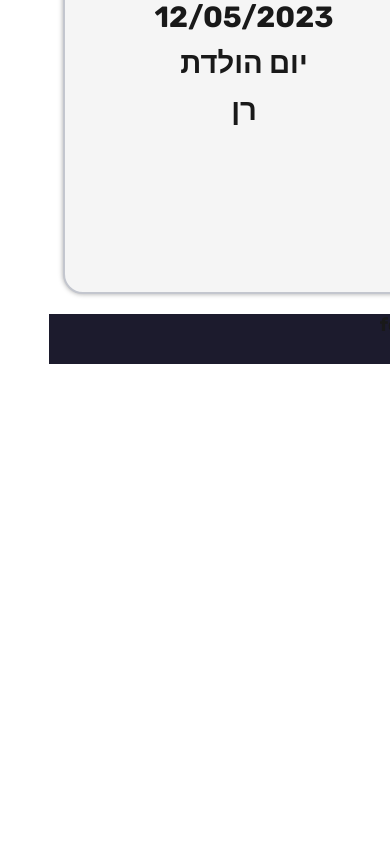
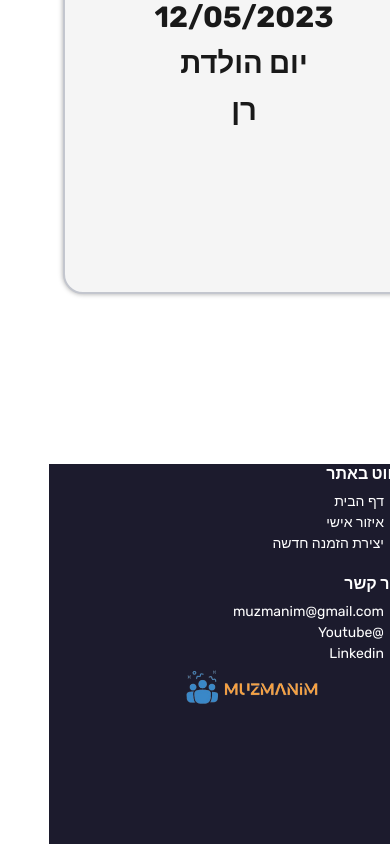
Before and after one commit to Muzmanim-Digital-Event-Invitation/Muzmanim-Frontend, a React (Vite) app: page /dashboard in a window 390 px wide. Shown: the part 2530-3374 px from the top of the page. Before the commit the page ends 2894 px from the top, so only its background shows below. Built offline with nearby package versions, Linux system fonts and the light colour scheme; a web font is replaced by a local one.

Commit message:
edit footer component and css

```diff
--- a/src/Components/Content/Dashboard/Dashboard.scss
+++ b/src/Components/Content/Dashboard/Dashboard.scss
@@ -20,6 +20,7 @@
 
     .events_container {
         margin-top: 20px;
+        margin-bottom: 150px;
         display: flex;
         flex-direction: row;
         justify-content: center;
--- a/src/Components/Content/Dashboard/Dashboard.tsx
+++ b/src/Components/Content/Dashboard/Dashboard.tsx
@@ -7,7 +7,7 @@ function Dashboard(): JSX.Element {
         <div className="Dashboard">
             <h1>איזור אישי</h1>
             <div>
-                <button className="btn create_event_btn">ליצירת הזמנה חדשה</button>
+                <button className="btn create_event_btn" onClick={() => navigate('/newEvent')}>ליצירת הזמנה חדשה</button>
             </div>
             <div className="events_container">
 
--- a/src/Components/Content/HomePage/HomePage.scss
+++ b/src/Components/Content/HomePage/HomePage.scss
@@ -119,7 +119,7 @@
     .recommend_container {
         flex-direction: column;
         width: 100%;
-        padding: 20px;
+        // padding: 20px;
         background-color: var(--main-clr);
 
 
@@ -129,6 +129,7 @@
         }
 
         .all_reviews {
+            height: 350px;
             display: flex;
             align-items: start;
             justify-content: center;
--- a/src/Components/Footer/Footer.scss
+++ b/src/Components/Footer/Footer.scss
@@ -5,3 +5,239 @@
     height: 50px;
     background-color: var(--sec-bg-clt);
 }
+
+.Footer {
+    width: 100%;
+    display: flex;
+    margin: 0 auto;
+    direction: rtl;
+}
+
+
+
+/* body {
+    width: 100vw;
+    height: 100vh;
+    display: flex;
+    align-items: flex-end;
+    overflow: hidden;
+} */
+ul { list-style: none; }
+a { text-decoration: unset; }
+a:hover { text-decoration: underline; }
+ul > li > a { color:#fff; }
+ul > li { line-height: 1.5em; }
+
+.footer ul {
+    padding-right: 20px;
+}
+
+.footer {
+    display: block;
+    width: 100%;
+    position: relative;
+    /* background: #619d66; */
+    background: var(--sec-bg-clt);
+    padding: 135px 25px 50px 25px;
+    height: 140px;
+}
+.footer-start {
+    display: flex;
+    position: relative;
+    align-items: center;
+    justify-content: space-between;
+    max-width: 1280px;
+    width: 90%;
+    margin: auto;
+    padding: 20px 100px;
+    background: #58E5A5;
+    border-radius: 14px;
+}
+.start-learning {
+    width: 90%;
+    display: flex;
+    margin: 0 auto;
+    position: absolute;
+    left: 0;
+    right: 0;
+    top: -150px;
+}
+.footer .inner {
+    display: flex;
+    align-items: self-start;
+    justify-content: space-between;
+    column-gap: 20px;
+    row-gap: 20px;
+    max-width: 1180px;
+    padding-right: 35px;
+    margin: auto;
+    text-align: left;
+}
+
+.main-logo {
+    position: relative;
+    display: flex;
+    align-items: center;
+}
+.main-logo .logo {
+    display: inline-block;
+    width: 200px;
+    height: 40px;
+    margin-right: 10px;
+}
+@media only screen and (max-width: 942px) {
+    .main-logo .logo {
+        text-align: center;
+        width: 140px;
+    }
+}
+@media only screen and (max-width: 500px) {
+    .main-logo .logo {
+        position: absolute;
+        bottom: -20px;
+        width: 150px;
+        left: 30%;
+    }
+
+    .last_column {
+        margin-bottom: 50px;
+    }
+}
+    .main-logo .logo > img {
+    display: block;
+    width: 100%;
+    min-width: 40px;
+}
+.logo-info {
+    text-align: left;
+    line-height: 20px;
+}
+.text {
+    font-size: 17px;
+    line-height: 17px;
+    color: #fff;
+    letter-spacing: .18em;
+    font-weight: 600;
+    text-align: right;
+}
+.copyright {
+    color: #fff;
+    font-size: 12px;
+    line-height: 12px;
+}
+.footer .column {
+    width: 100%;
+    font-size: 14px;
+    text-align: right;
+
+}
+.footer .column .column-title {
+    font-weight: 700;
+    font-size: 16px;
+    margin-bottom: 0.5em;
+    color: #fff;
+}
+.footer .column .column-title:not(:first-child) {
+    margin-top: 1em;
+}
+.illustration {
+    left: 8%;
+    position: absolute;
+    top: -28px;
+}
+a.button {
+    display: inline-flex;
+    position: relative;
+    cursor: pointer;
+    height: 60px;
+    margin-right: 20px;
+    flex-direction: row;
+    align-items: center;
+    overflow: hidden;
+    background: #fff;
+    color: #55B85E;
+    border-radius: 36px;
+    font-size: 16px;
+    font-weight: 700;
+    padding: 0 30px;
+    text-decoration: unset;
+    box-shadow: 0px 24px 74px rgb(60 0 189 / 20%);
+}
+.section-title {
+    font-size: 44px;
+    font-weight: 700;
+    color: #fff;
+
+}
+.section-sub-heading {
+    font-size: 22px;
+    font-weight: 400;
+    color: #fff;
+}
+.section-sub-heading span {
+    opacity: 0.85;
+
+}
+.section-sub-heading strong {
+    font-weight: 600;
+}
+
+.newsletter_modal_btn {
+    width: 40%;
+    padding: 10px 0;
+    background-color: #2ccd85;
+    border: none;
+    outline: 1px solid #252525;
+    color: #252525;
+    box-shadow: 0px 0px 6px -2px #252525;
+    border-radius: 20px;
+    font-size: 18px;
+    cursor: pointer;
+}
+.newsletter_modal_btn:hover {
+    transition: 0.2s;
+    background-color: #27c27c;
+}
+
+@media only screen and (max-width: 990px) and (min-width: 200px) {
+    body {
+        /* height: 200vh; */
+        overflow-y: scroll;
+        overflow-x: hidden;
+    }
+    .footer {
+        height: 380px;
+        padding: 0%;
+    }
+
+    .footer .inner {
+        display: grid;
+        margin-left: 30px;
+        grid-template-columns: repeat(auto-fit, minmax(200px, 1fr));
+    }
+    .start-learning {
+        position: unset;
+    }
+    .footer-start {
+        width: 100%;
+        display: block;
+        padding: 30px 20px;
+        margin: 30px 0;
+    }
+    .section-title {
+        font-size: 30px;
+    }
+    .section-sub-heading {
+        font-size: 18px;
+    }
+    footer.footer {
+        padding-top: 0;
+    }
+    a.button {
+        height: 50px;
+        margin-top: 10px;
+    }
+    .column.is-logo {
+        order: 4;
+    }
+}
--- a/src/Components/Footer/Footer.tsx
+++ b/src/Components/Footer/Footer.tsx
@@ -1,9 +1,45 @@
+import { Link } from "react-router-dom";
 import "./Footer.scss";
+import logo from "../../assets/logo-muzmanim.png"
 
 function Footer(): JSX.Element {
     return (
         <div className="Footer">
-            <h3>footer</h3>
+             <footer className="footer">
+        <div className="inner">
+            <div className="column is-logo">
+                <a href="#" className="main-logo">
+                    <div className="logo">
+                        <img src={logo} alt="Muzmanim Logo"/>
+                    </div>
+                </a>
+            </div>
+            <div className="column is-nav">
+                <div className="column-title">ניווט באתר</div>
+                <ul>
+                    <li> <Link to="/">דף הבית</Link></li>
+                    <li> <Link to="/dashboard">איזור אישי</Link></li>
+                    <li> <Link to="/newEvent">יצירת הזמנה חדשה</Link></li>
+                </ul>
+            </div>
+            <div className="column is-nav">
+                <div className="column-title">צור קשר</div>
+                <ul>
+                    <li><a href="#"><i className="fa fa-envelope-open"></i> muzmanim@gmail.com</a></li>
+                    <li><a href="#"><i className="fa fa-twitter"></i>@Youtube</a></li>
+                    <li><a href="#"><i className="fa fa-linkedin"></i>Linkedin</a></li>
+                </ul>
+            </div>
+            {/* <div className="column is-nav last_column">
+                <div className="column-title">בלוג</div>
+                <ul>
+                    <li> <Link to="/blog-post-1">"היתרונות של למידת אנגלית"</Link></li>
+                    <li> <Link to="/blog-post-2">"מעבר מעברית לאנגלית טיפים וטכניקות"</Link></li>
+                    <li> <Link to="/blog-post-3">"למידת אנגלית באינטרנט"</Link></li>
+                </ul>
+            </div> */}
+        </div>
+    </footer>
         </div>
     );
 }
```
Also changed, not shown: src/assets/logo-muzmanim.png (added).
